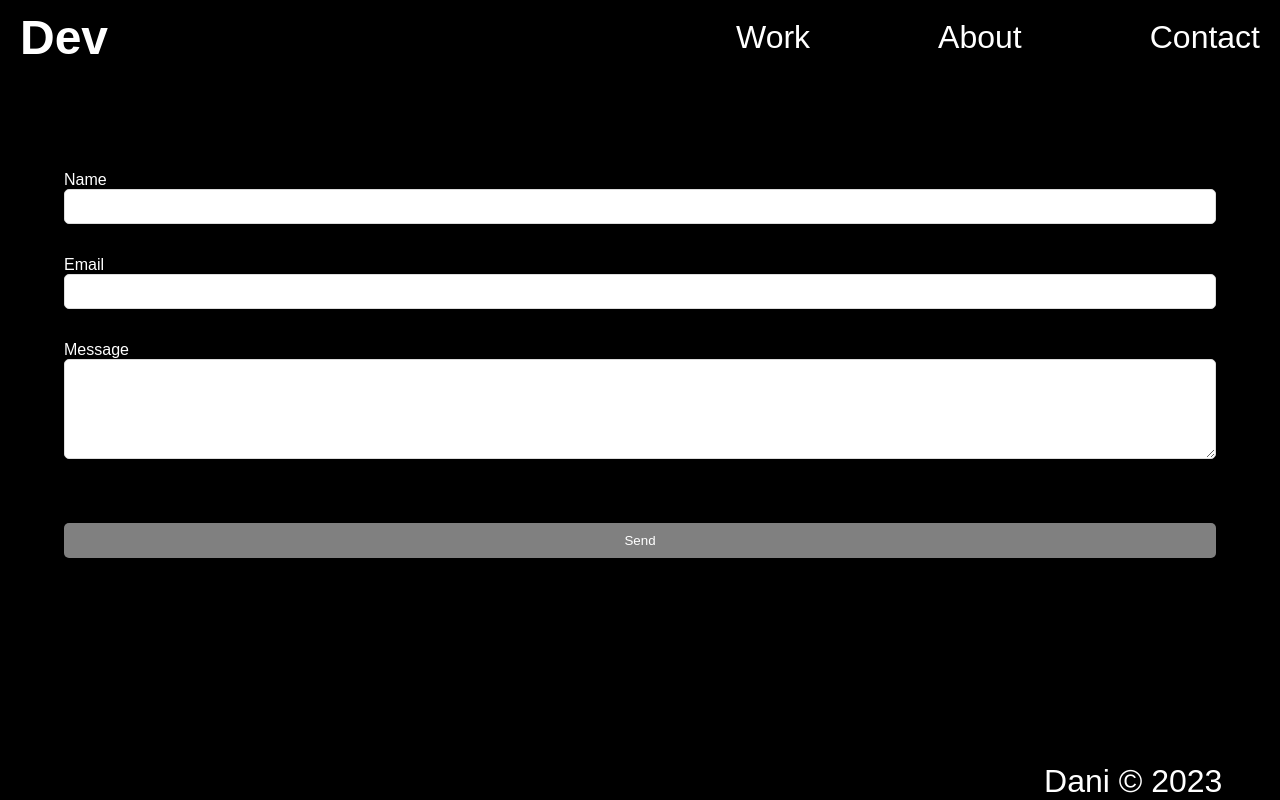
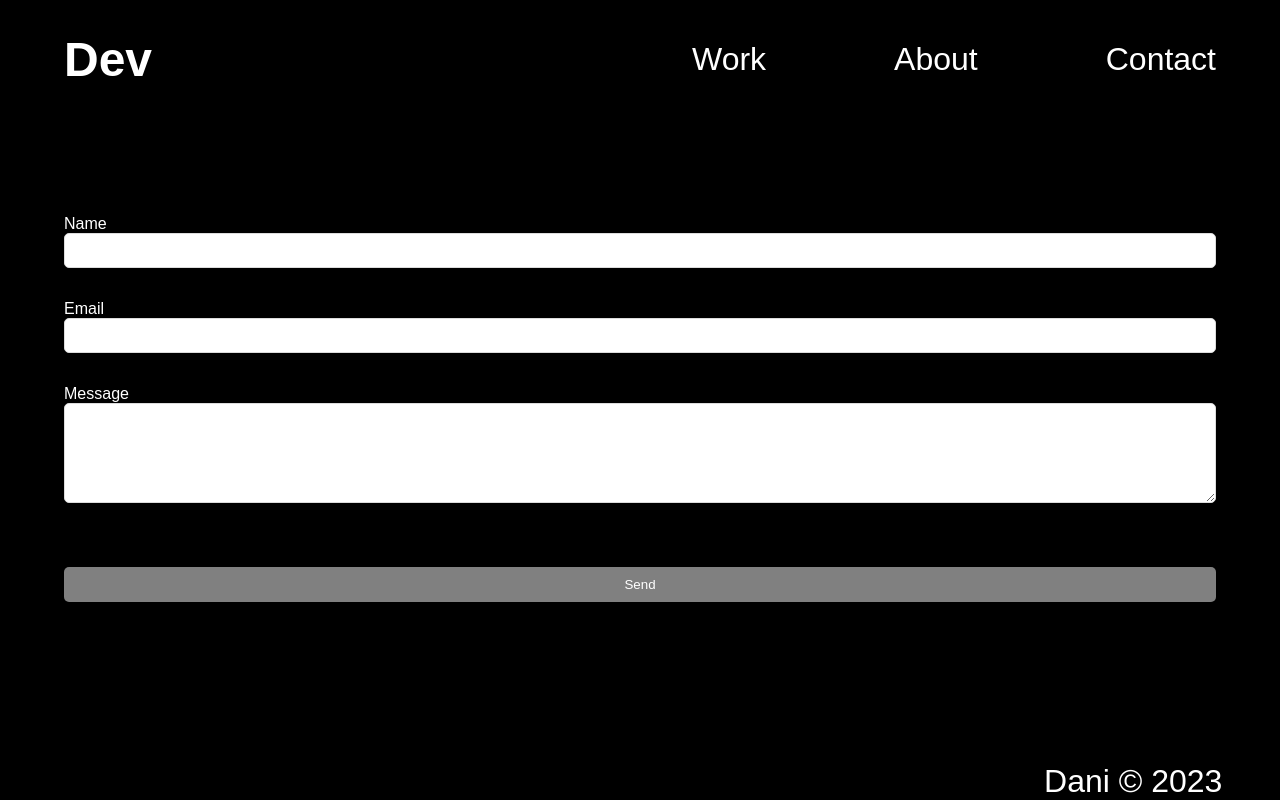
Before and after one commit to d-opri/d-opri.github.io, a Next.js app: page /contact in a window 1280 px wide. Built offline with nearby package versions, Linux system fonts and the light colour scheme; a web font is replaced by a local one.

Commit message:
styling card project

```diff
--- a/components/Navbar.js
+++ b/components/Navbar.js
@@ -6,7 +6,7 @@ const StyledNav = styled.nav`
   justify-content: space-between;
   align-items: center;
   position: sticky;
-  padding: 10px 20px;
+  padding: 1rem 2rem;
   backdrop-filter: blur(10px);
   background-color: rgba(0, 0, 0, 0.7);
   flex: 0 0 auto;
--- a/components/ProjectSlide.js
+++ b/components/ProjectSlide.js
@@ -38,7 +38,7 @@ const Container = styled.section`
   padding: 6rem 1.3rem;
   margin-inline: auto;
   width: 100%;
-  gap: 4rem;
+  gap: 2rem;
   outline: dashed white;
 `;
 
@@ -47,6 +47,7 @@ const TextContainer = styled.section`
   display: flex;
   flex-flow: column wrap;
   outline: dashed white;
+  width: min(100%, 570px);
 `;
 
 const StyledTitle = styled.h1`
@@ -59,7 +60,7 @@ const StyledBody = styled.div`
   display: flex;
   flex-flow: column nowrap;
   gap: 1.5rem;
-  width: min(100%, 770px);
+
   outline: dashed white;
 `;
 
--- a/src/pages/index.js
+++ b/src/pages/index.js
@@ -55,5 +55,5 @@ const StyledList = styled.ul`
   display: flex;
   gap: 4rem;
   flex-flow: column nowrap;
-  outline: dashed white;
+  outline: dashed red;
 `;
```
